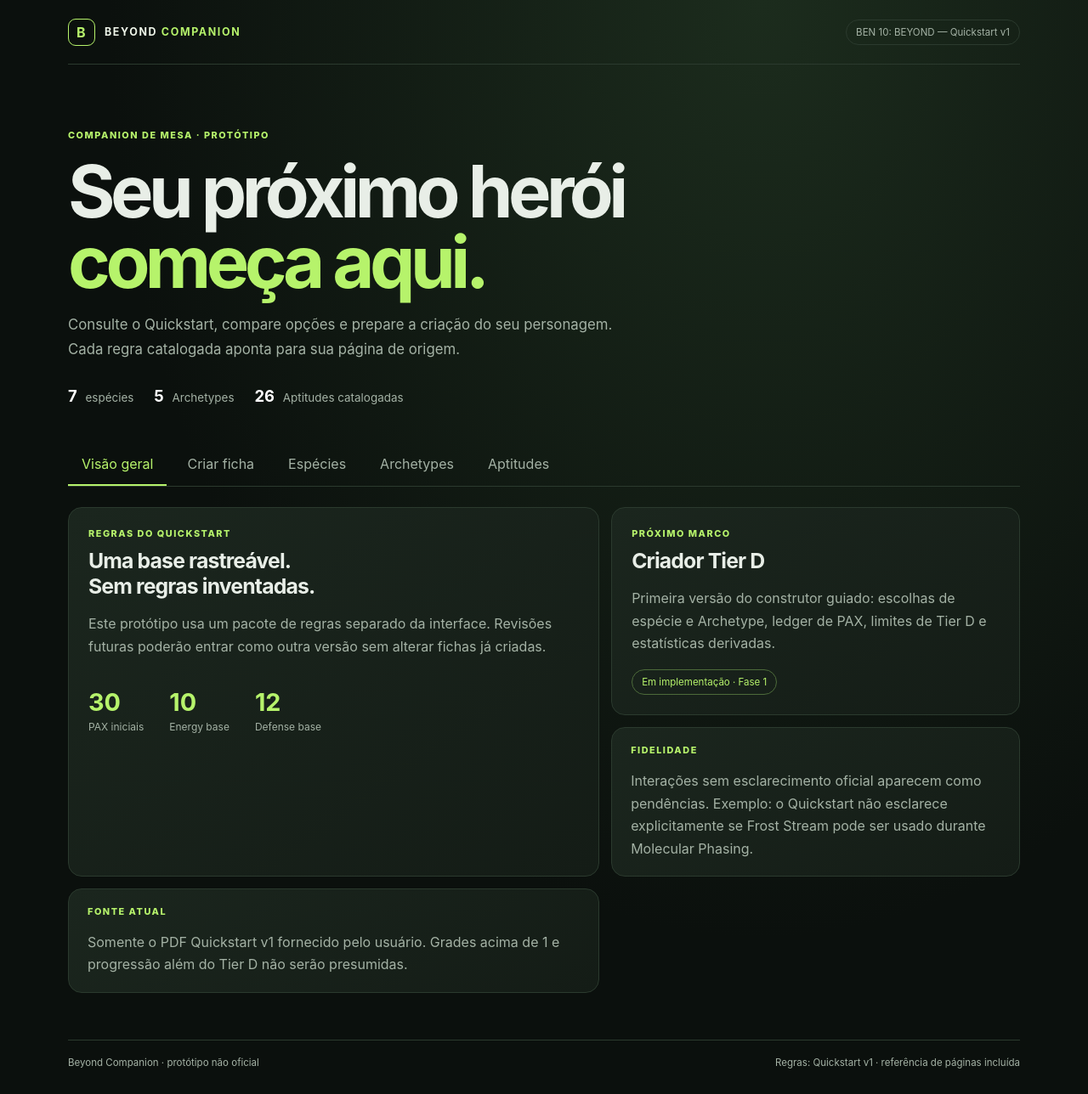
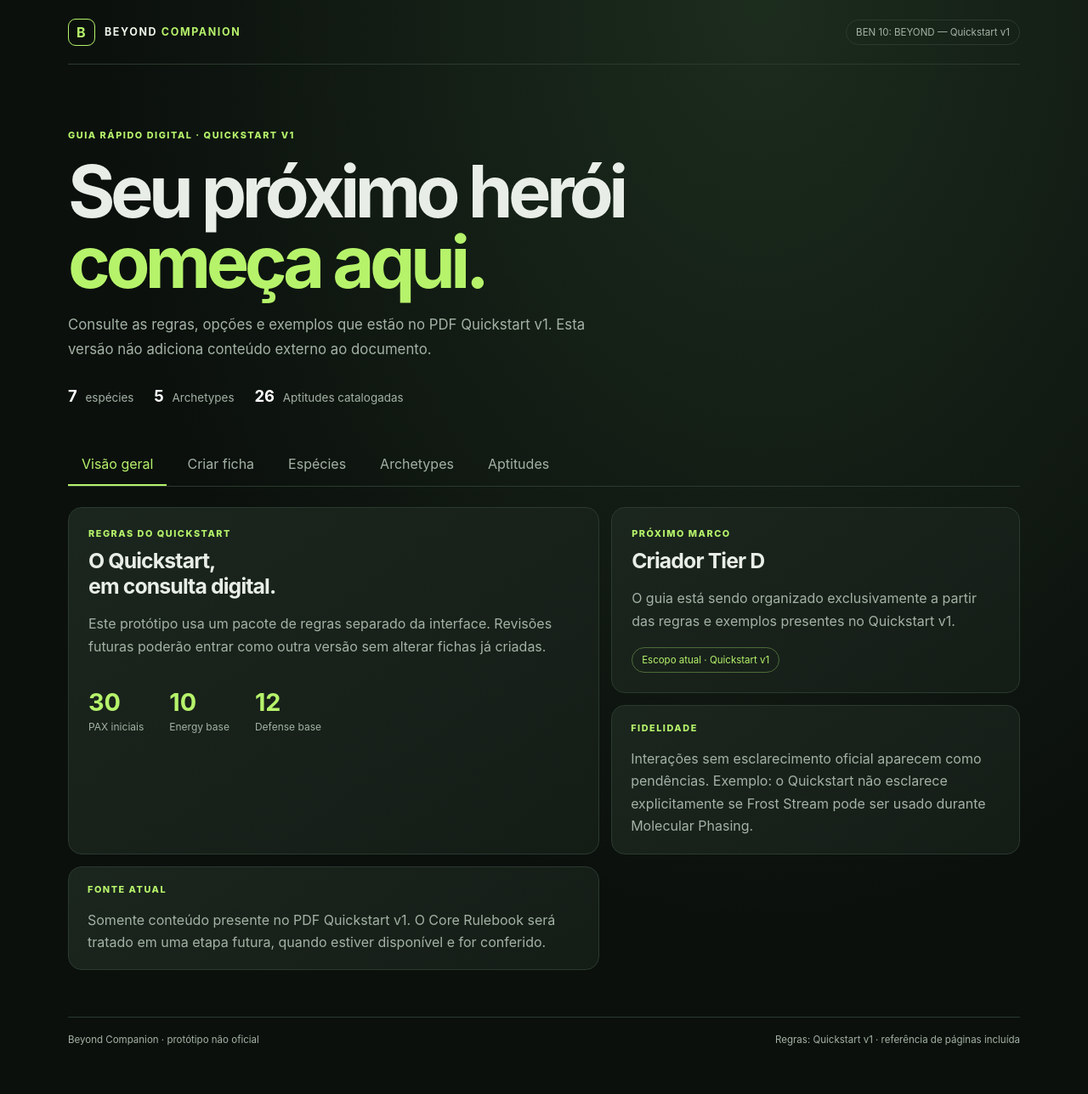
Before and after one commit to ZaraTakion/beyond-companion, a React (Vite) app: page / in a window 1280 px wide. Shown: the whole page at 85% size. After the commit the page ends 1261 px from the top, so only its background shows below. Built offline with nearby package versions, Linux system fonts and the light colour scheme.

Commit message:
docs: narrow product scope to Quickstart digital guide

```diff
--- a/src/App.tsx
+++ b/src/App.tsx
@@ -34,9 +34,9 @@ export default function App() {
       </header>
 
       <section className="hero" id="top">
-        <div className="eyebrow">COMPANION DE MESA · PROTÓTIPO</div>
+        <div className="eyebrow">GUIA RÁPIDO DIGITAL · QUICKSTART V1</div>
         <h1>Seu próximo herói<br /><em>começa aqui.</em></h1>
-        <p>Consulte o Quickstart, compare opções e prepare a criação do seu personagem. Cada regra catalogada aponta para sua página de origem.</p>
+        <p>Consulte as regras, opções e exemplos que estão no PDF Quickstart v1. Esta versão não adiciona conteúdo externo ao documento.</p>
         <div className="hero-meta">
           <span><strong>{ruleset.species.length}</strong> espécies</span>
           <span><strong>{ruleset.archetypes.length}</strong> Archetypes</span>
@@ -62,7 +62,7 @@ export default function App() {
         <section className="content-grid">
           <article className="panel feature-panel">
             <div className="panel-kicker">REGRAS DO QUICKSTART</div>
-            <h2>Uma base rastreável.<br />Sem regras inventadas.</h2>
+            <h2>O Quickstart,<br />em consulta digital.</h2>
             <p>Este protótipo usa um pacote de regras separado da interface. Revisões futuras poderão entrar como outra versão sem alterar fichas já criadas.</p>
             <div className="stat-row">
               <div><strong>{ruleset.tierD.pax}</strong><span>PAX iniciais</span></div>
@@ -73,8 +73,8 @@ export default function App() {
           <article className="panel status-panel">
             <div className="panel-kicker">PRÓXIMO MARCO</div>
             <h2>Criador Tier D</h2>
-            <p>Primeira versão do construtor guiado: escolhas de espécie e Archetype, ledger de PAX, limites de Tier D e estatísticas derivadas.</p>
-            <span className="status-tag">Em implementação · Fase 1</span>
+            <p>O guia está sendo organizado exclusivamente a partir das regras e exemplos presentes no Quickstart v1.</p>
+            <span className="status-tag">Escopo atual · Quickstart v1</span>
           </article>
           <article className="panel note-panel">
             <div className="panel-kicker">FIDELIDADE</div>
@@ -82,7 +82,7 @@ export default function App() {
           </article>
           <article className="panel note-panel">
             <div className="panel-kicker">FONTE ATUAL</div>
-            <p>Somente o PDF Quickstart v1 fornecido pelo usuário. Grades acima de 1 e progressão além do Tier D não serão presumidas.</p>
+            <p>Somente conteúdo presente no PDF Quickstart v1. O Core Rulebook será tratado em uma etapa futura, quando estiver disponível e for conferido.</p>
           </article>
         </section>
       )}
```
Also changed, not shown: 5 other files (tests, documents, lock files or other folders).
